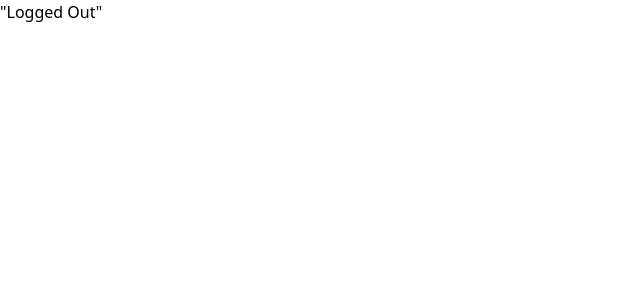
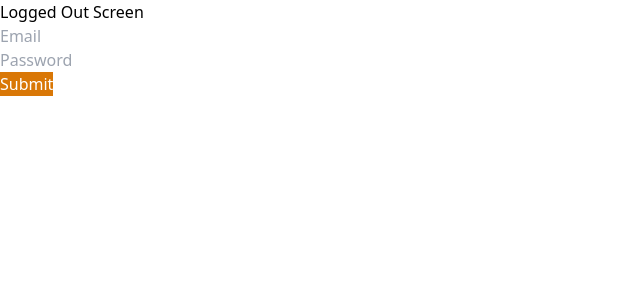
Before and after one commit to beliemun/uber-eats-frontend, a React (Create React App) app: page / in a window 1280 px wide. Shown: the top 300 px of the page, without its empty margins (0-640 px from the left). Built offline with nearby package versions, Linux system fonts and the light colour scheme.

Commit message:
#15.2 React Hook Form part Two

```diff
--- a/package.json
+++ b/package.json
@@ -16,6 +16,7 @@
     "postcss": "^8.3.11",
     "react": "^17.0.2",
     "react-dom": "^17.0.2",
+    "react-hook-form": "^7.20.2",
     "react-router-dom": "^6.0.2",
     "react-scripts": "4.0.3",
     "tailwindcss": "^2.2.19",
--- a/src/App.tsx
+++ b/src/App.tsx
@@ -1,8 +1,13 @@
 import React from "react";
+import { useReactiveVar } from "@apollo/client";
+import { isLoggedInVar } from "./apollo";
+import { LoggedInRouter } from "./router/logged-in-router";
 import { LoggedOutRouter } from "./router/logged-out-router";
 
 function App() {
-  return <LoggedOutRouter />;
+  const isLoggedIn = useReactiveVar(isLoggedInVar);
+
+  return isLoggedIn ? <LoggedInRouter /> : <LoggedOutRouter />;
 }
 
 export default App;
--- a/src/apollo.ts
+++ b/src/apollo.ts
@@ -1,6 +1,10 @@
-import { ApolloClient, InMemoryCache } from "@apollo/client";
+import { ApolloClient, InMemoryCache, makeVar } from "@apollo/client";
+
+export const isLoggedInVar = makeVar(false);
 
 export const client = new ApolloClient({
   uri: "http://localhost:4000/graphql",
-  cache: new InMemoryCache(),
+  cache: new InMemoryCache({
+    typePolicies: {},
+  }),
 });
--- a/src/router/logged-in-router.tsx
+++ b/src/router/logged-in-router.tsx
@@ -1,3 +1,15 @@
 import React from "react";
+import { isLoggedInVar } from "../apollo";
 
-export const LoggedInRouter = () => <>"Logged In"</>;
+export const LoggedInRouter = () => {
+  const onClink = () => {
+    isLoggedInVar(false);
+  };
+
+  return (
+    <>
+      <h1>Logged In Screen</h1>
+      <button onClick={onClink}>Click to logout</button>
+    </>
+  );
+};
--- a/src/router/logged-out-router.tsx
+++ b/src/router/logged-out-router.tsx
@@ -1,3 +1,54 @@
 import React from "react";
+import { useForm } from "react-hook-form";
 
-export const LoggedOutRouter = () => <>"Logged Out"</>;
+type FormData = {
+  email: string;
+  password: string;
+};
+
+export const LoggedOutRouter = () => {
+  const {
+    register,
+    watch,
+    handleSubmit,
+    formState: { errors },
+  } = useForm<FormData>();
+
+  const onSubmit = () => {
+    console.log(watch(["email"]));
+  };
+
+  const onInvalid = () => {
+    console.log(errors);
+    console.log("Can't create an account.");
+  };
+
+  return (
+    <>
+      <h1>Logged Out Screen</h1>
+      <form onSubmit={handleSubmit(onSubmit, onInvalid)}>
+        <div>
+          <input
+            type="email"
+            required
+            placeholder="Email"
+            {...register("email", {
+              required: "Email is required.",
+              pattern: /^[A-Za-z0-9._%+-]+@gmail.com$/,
+            })}
+          />
+        </div>
+        <div>
+          <input
+            type="password"
+            placeholder="Password"
+            {...register("password", {
+              required: "Password is required.",
+            })}
+          />
+        </div>
+        <button className="bg-yellow-600 text-white">Submit</button>
+      </form>
+    </>
+  );
+};
```
Also changed, not shown: 2 other files (tests, documents, lock files or other folders).
